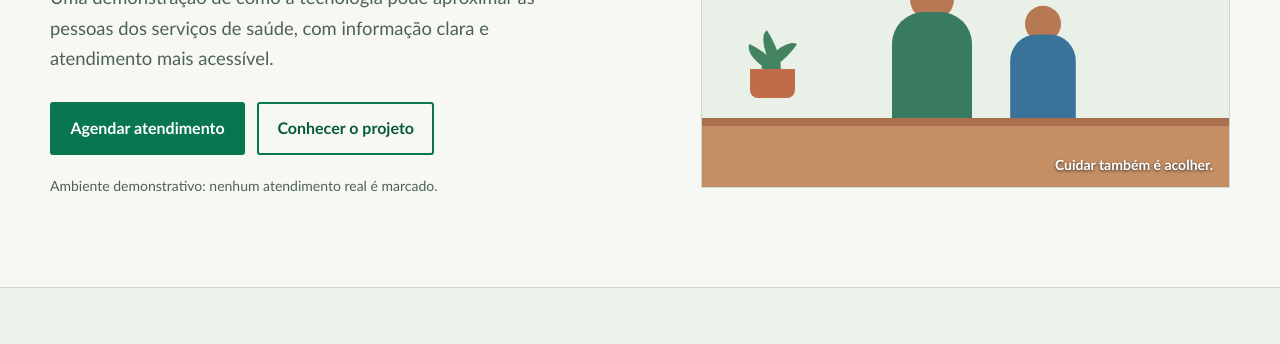
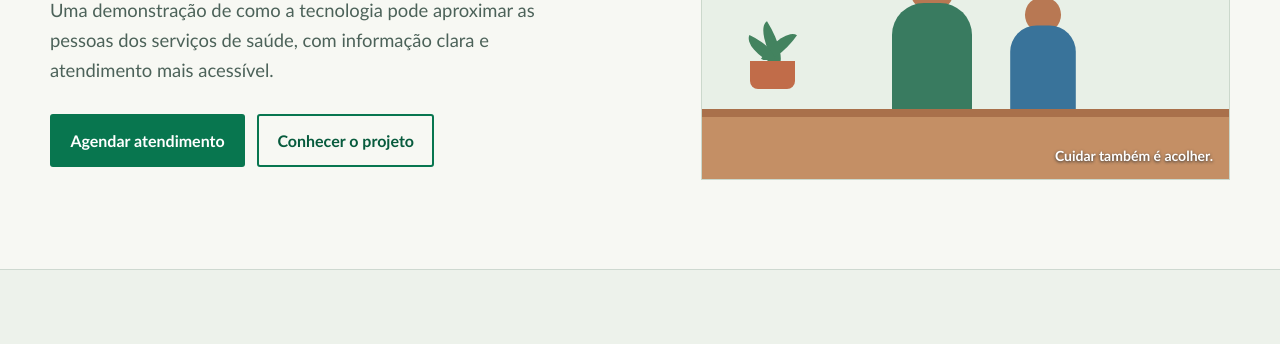
Before and after one commit to abrantesp/sublime-saude, a plain HTML site: page index.html in a window 1280 px wide. Shown: the part 422-766 px from the top of the page. Drawn offline with Linux system fonts and the light colour scheme.

Commit message:
Fix HTML formatting and structure

```diff
--- a/index.html
+++ b/index.html
@@ -42,7 +42,6 @@
                     <a class="button button-primary" href="agendar-consulta.html">Agendar atendimento</a>
                     <a class="button button-secondary" href="como-funciona.html">Conhecer o projeto</a>
                 </div>
-                <p class="demo-note">Ambiente demonstrativo: nenhum atendimento real é marcado.</p>
             </div>
             <div class="hero-art" role="img" aria-label="Ilustração de uma unidade de saúde com uma equipe pronta para acolher pacientes">
                 <div class="art-sun" aria-hidden="true"></div>
```
